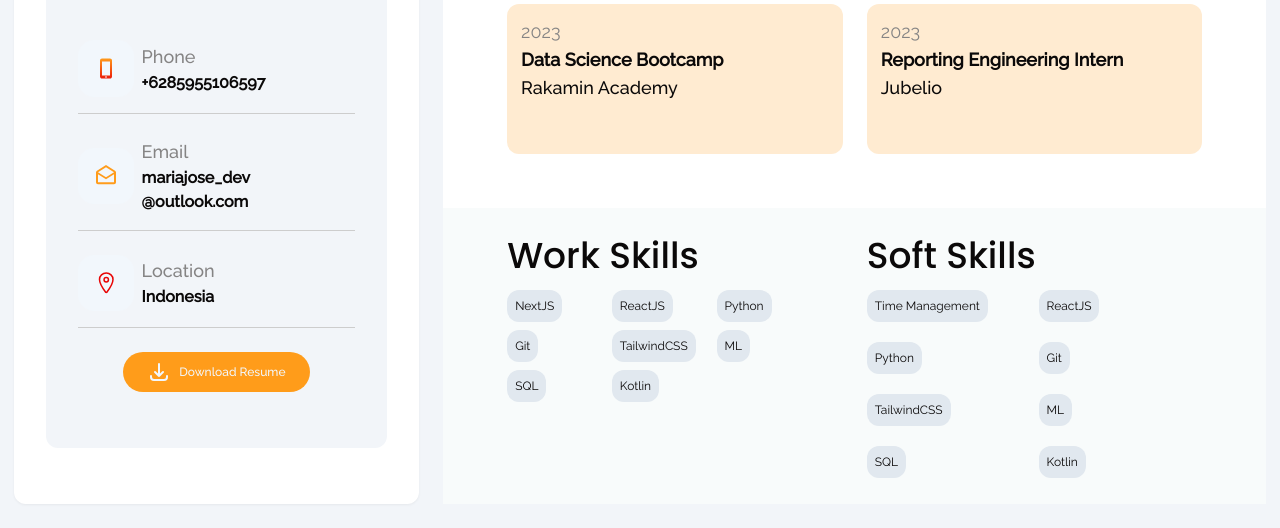
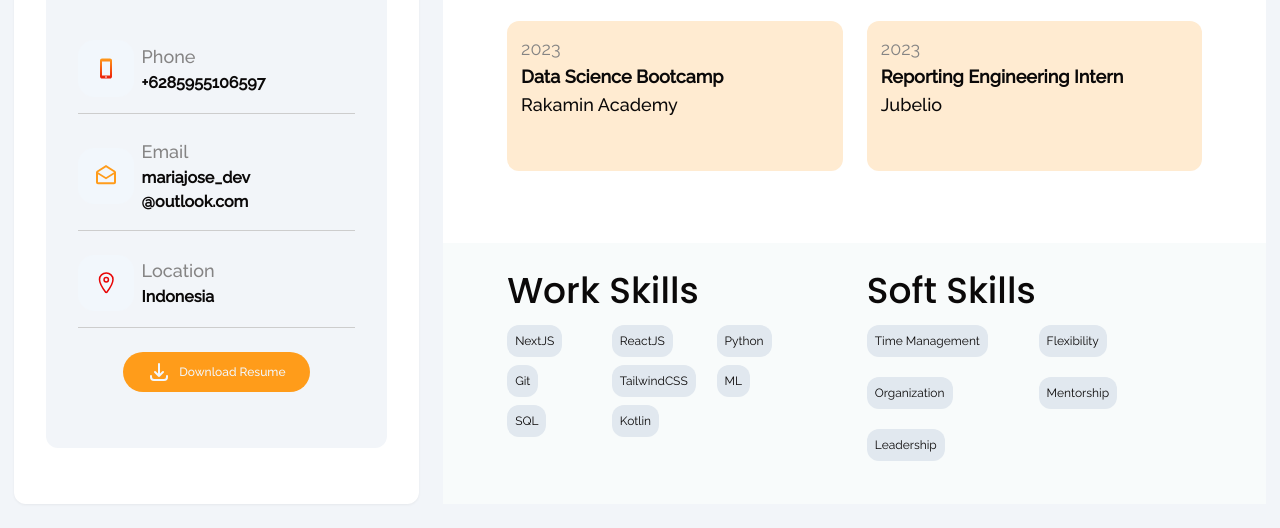
Before and after one commit to vb-maria/Assignment-1_Harisenin-FSD-Bootcamp, a plain HTML site: page resume.html in a window 1280 px wide. Shown: the part 596-1124 px from the top of the page. Drawn offline with nearby package versions, Linux system fonts and the light colour scheme.

Commit message:
Fixed soft skills content

```diff
--- a/resume.html
+++ b/resume.html
@@ -586,31 +586,19 @@
                 >
                 <span
                   class="bg-darkbase w-fit h-fit py-2 px-2 rounded-xl font text-xs"
-                  >ReactJS</span
+                  >Flexibility</span
                 >
                 <span
                   class="bg-darkbase w-fit h-fit py-2 px-2 rounded-xl font text-xs"
-                  >Python</span
+                  >Organization</span
                 >
                 <span
                   class="bg-darkbase w-fit h-fit py-2 px-2 rounded-xl font text-xs"
-                  >Git</span
+                  >Mentorship</span
                 >
                 <span
                   class="bg-darkbase w-fit h-fit py-2 px-2 rounded-xl font text-xs"
-                  >TailwindCSS</span
-                >
-                <span
-                  class="bg-darkbase w-fit h-fit py-2 px-2 rounded-xl font text-xs"
-                  >ML</span
-                >
-                <span
-                  class="bg-darkbase w-fit h-fit py-2 px-2 rounded-xl font text-xs"
-                  >SQL</span
-                >
-                <span
-                  class="bg-darkbase w-fit h-fit py-2 px-2 rounded-xl font text-xs"
-                  >Kotlin</span
+                  >Leadership</span
                 >
               </div>
             </div>
```
